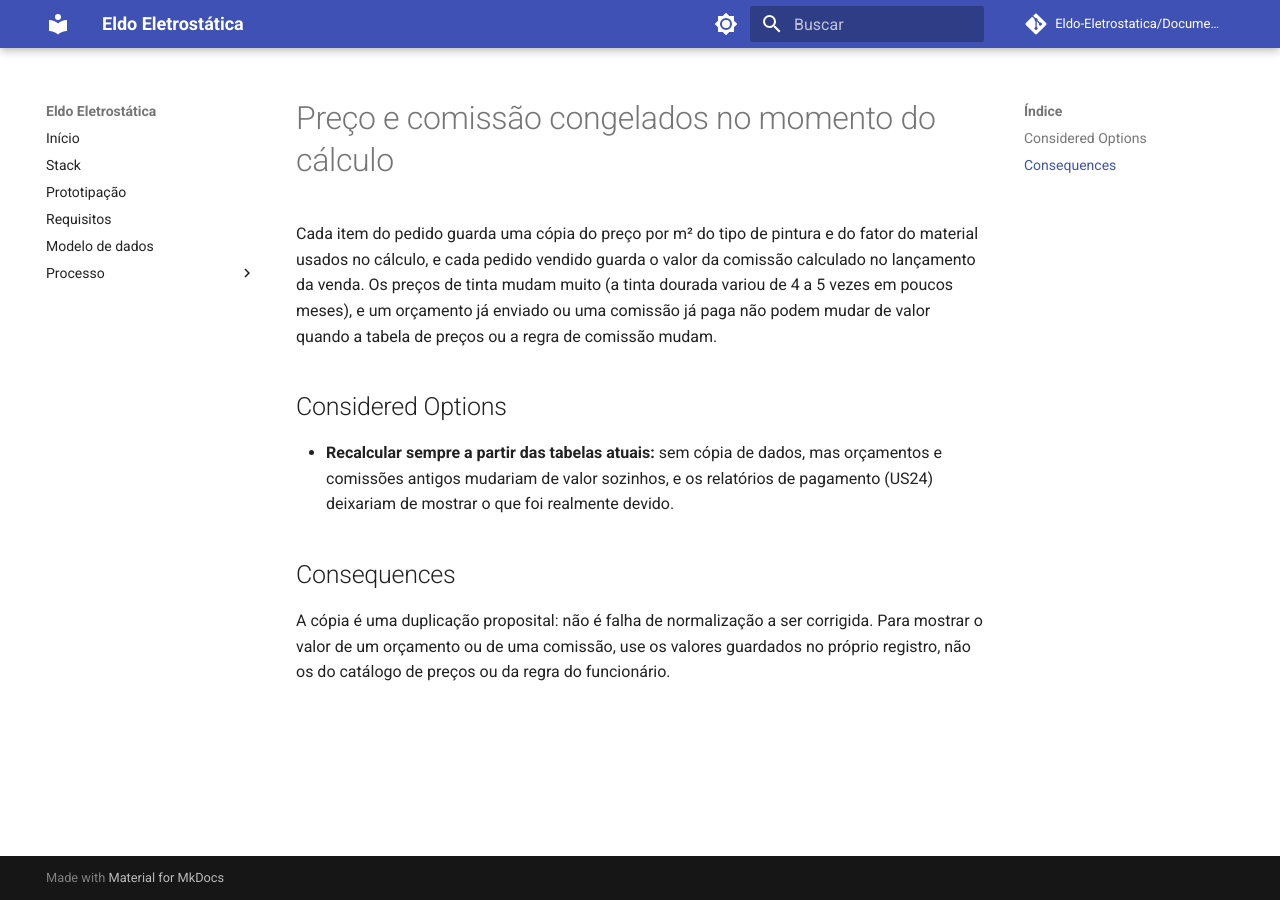
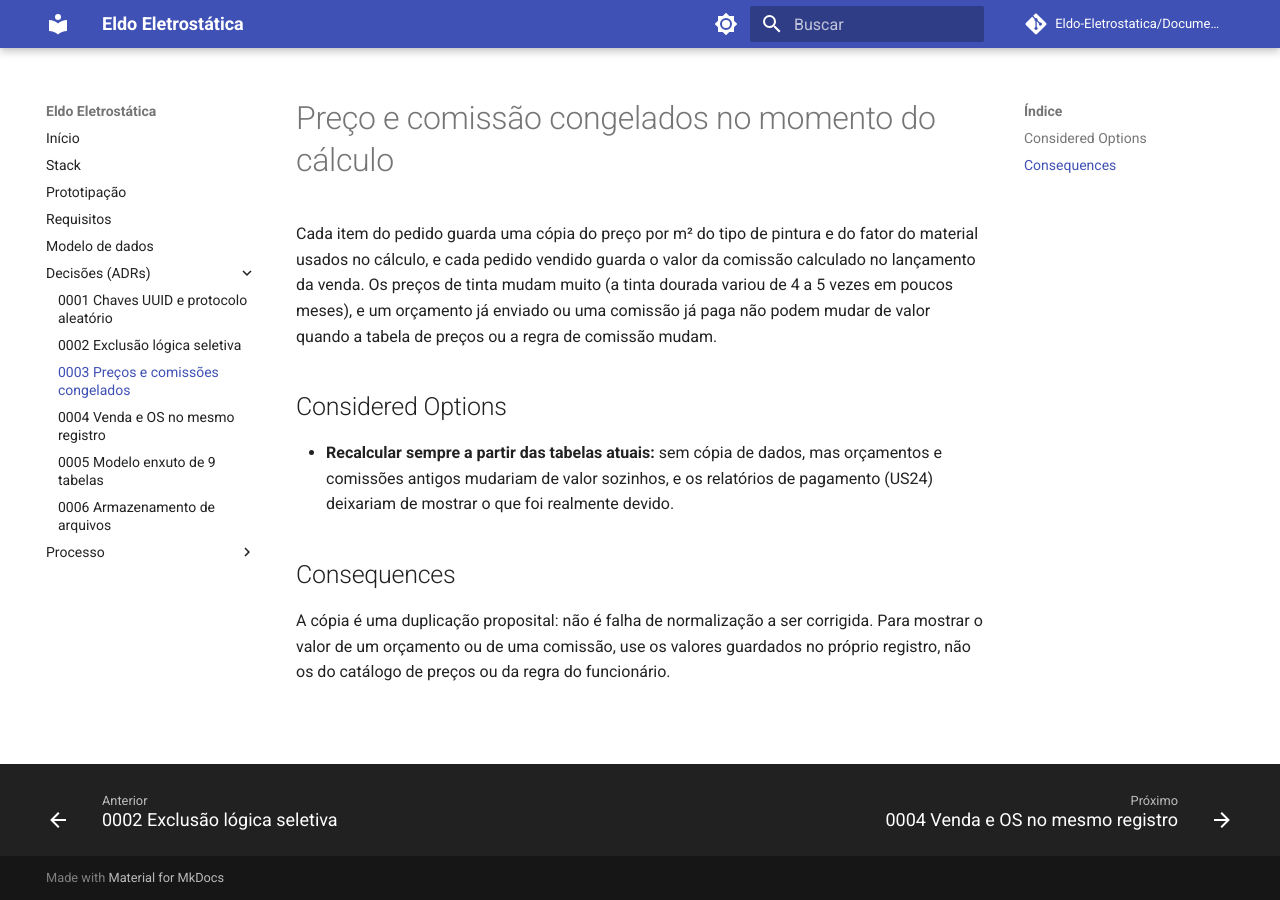
Before and after one commit to Eldo-Eletrostatica/Documentacao, an MkDocs documentation site: the page built from docs/adr/0003-precos-e-comissoes-congelados.md, in a window 1280 px wide. Built offline with MkDocs 1.6.1 and Material for MkDocs 9.7.7, drawn with Linux system fonts in a browser that asks for light colours; comment, search, counter and statistics services are not loaded.

```diff
--- a/mkdocs.yml
+++ b/mkdocs.yml
@@ -36,6 +36,13 @@ nav:
   - Prototipação: prototipacao.md
   - Requisitos: historias_usuários.md
   - Modelo de dados: modelo-de-dados.md
+  - Decisões (ADRs):
+      - 0001 Chaves UUID e protocolo aleatório: adr/0001-chaves-uuid-e-protocolo-aleatorio.md
+      - 0002 Exclusão lógica seletiva: adr/0002-exclusao-logica-seletiva.md
+      - 0003 Preços e comissões congelados: adr/0003-precos-e-comissoes-congelados.md
+      - 0004 Venda e OS no mesmo registro: adr/0004-venda-e-os-no-mesmo-registro.md
+      - 0005 Modelo enxuto de 9 tabelas: adr/0005-modelo-enxuto-de-nove-tabelas.md
+      - 0006 Armazenamento de arquivos: adr/0006-armazenamento-seaweedfs-e-r2.md
   - Processo:
       - Quadro Kanban: processo/quadro-kanban.md
       - Critérios de Aceite: processo/criterios-aceite.md
```
Also changed, not shown: AGENTS.md (+18 -4 lines), docs/agents/domain.md (+11 -8 lines).
